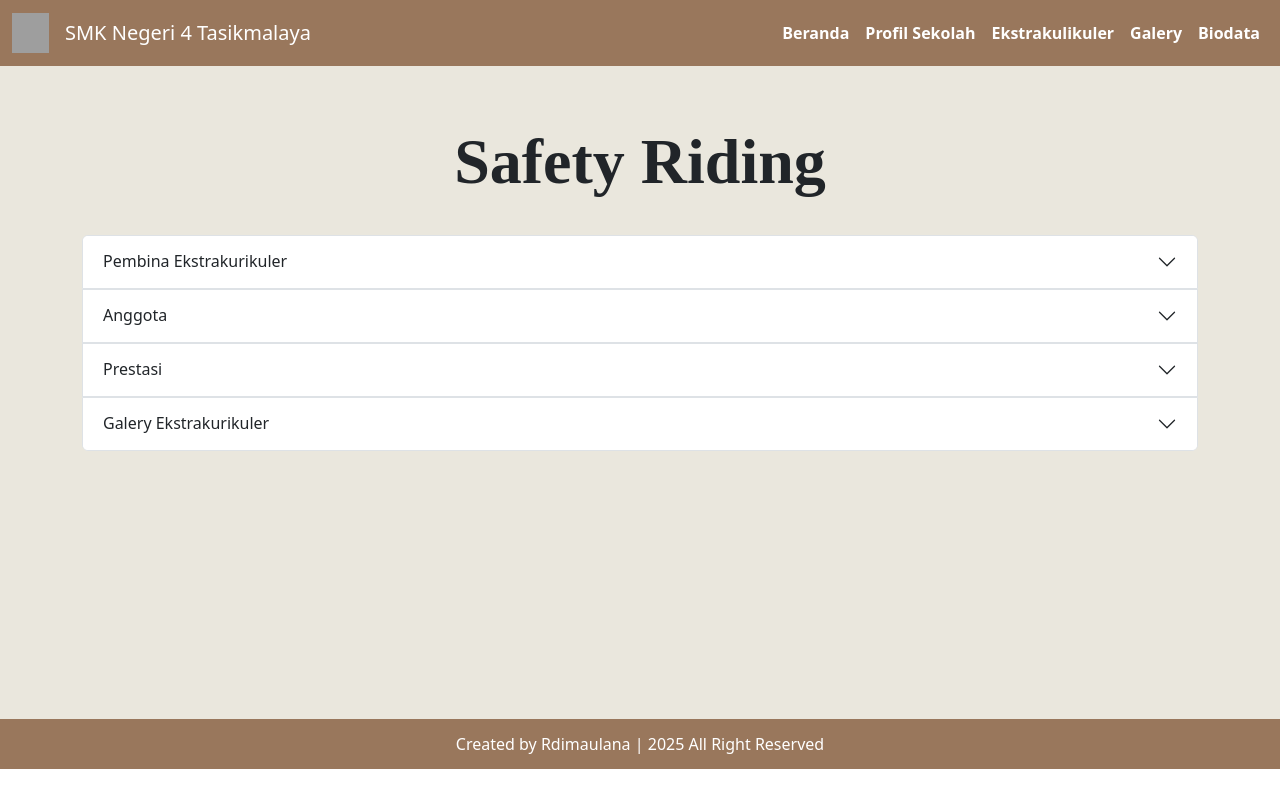
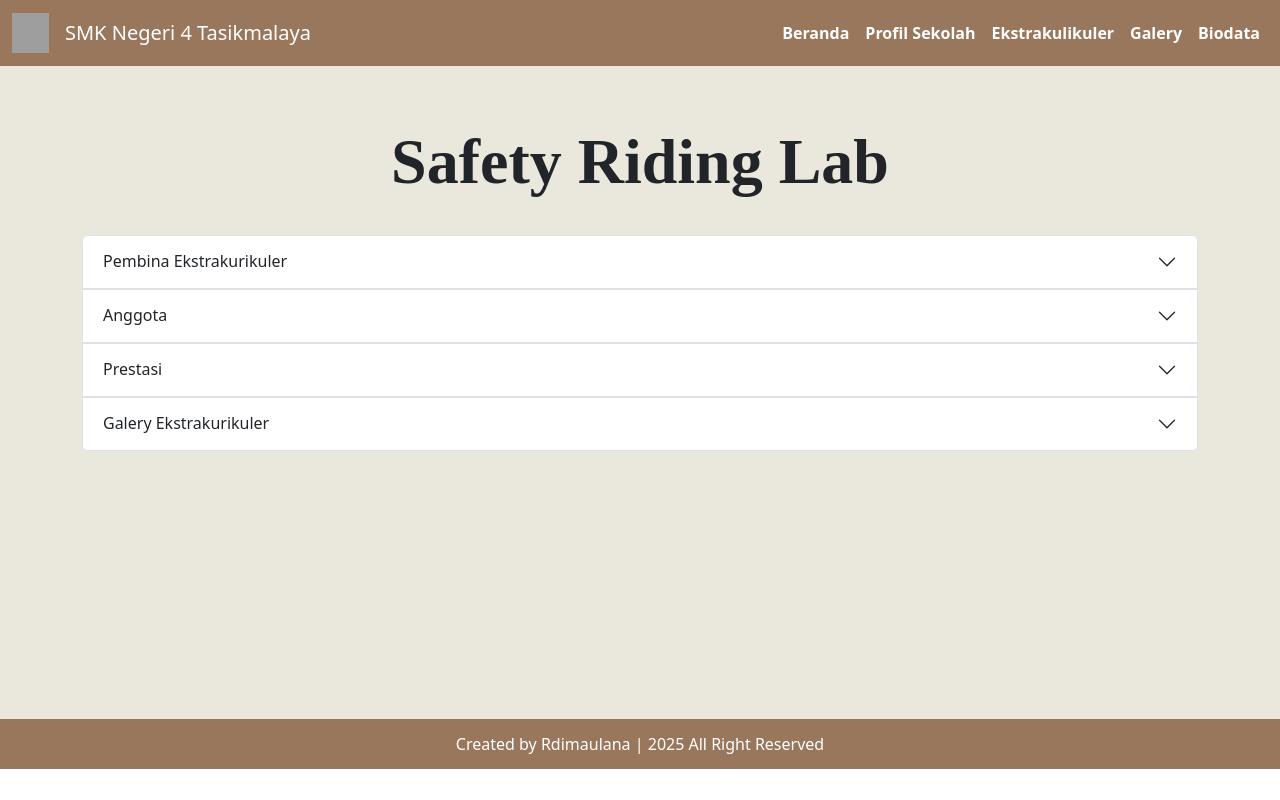
Before and after one commit to RadiTEFA/SMKN4TASIKMALAYA, a Nuxt app: page /Ekstrakulikuler/SafetyRidingLab in a window 1280 px wide. Built offline with nearby package versions, Linux system fonts and the light colour scheme; grey boxes are pictures that could not be loaded; a web font is replaced by a local one.

Commit message:
Update index.vue

```diff
--- a/pages/Ekstrakulikuler/SafetyRidingLab/index.vue
+++ b/pages/Ekstrakulikuler/SafetyRidingLab/index.vue
@@ -1,7 +1,7 @@
 <template>
   <div class="container-fluid bg pb-5">
     <div class="container mt-5">
-      <h1 class="text-center mb-4 JudulSepakbola">Safety Riding</h1>
+      <h1 class="text-center mb-4 JudulSepakbola">Safety Riding Lab</h1>
       <div class="accordion" id="accordionExample">
         <!-- Pembina Ekstrakurikuler -->
         <div class="accordion-item border">
@@ -14,14 +14,14 @@
           <div id="collapseOne" class="accordion-collapse collapse" aria-labelledby="headingOne"
             data-bs-parent="#accordionExample">
             <div class="accordion-body">
-              <h5 class="text-center">Pembina Ekstrakurikuler Safety Riding</h5>
+              <h5 class="text-center">Pembina Ekstrakurikuler Safety Riding Lab</h5>
               <div class="accordion-body">
                 <div class="text-center Pembina">
                   <img src="/gambar/Kurniawan.png" class="rounded" alt="...">
                 </div>
               </div>
-              <p>Ekstrakurikuler Safety Riding dibimbing oleh pembina yang berpengalaman dan profesional untuk mendukung
-                perkembangan kemampuan siswa dalam olahraga Safety Riding.</p>
+              <p>Ekstrakurikuler Safety Riding Lab dibimbing oleh pembina yang berpengalaman dan profesional untuk mendukung
+                perkembangan kemampuan siswa dalam olahraga Safety Riding Lab.</p>
               <ul class="list-group">
                 <li class="list-group-item">
                   <div class="isipembina">
@@ -41,18 +41,18 @@
                   <div class="isipembina">
                     <div class="label fw-bold text-start">Pengalaman</div>
                     <div class="separator">:</div>
-                    <div>10 tahun melatih tim Safety Riding sekolah</div>
+                    <div>10 tahun melatih tim Safety Riding Lab sekolah</div>
                   </div>
                 </li>
                 <li class="list-group-item">
                   <div class="isipembina">
                     <div class="label fw-bold text-start">Prestasi</div>
                     <div class="separator">:</div>
-                    <div>Membawa tim sekolah menjadi Juara 1 Turnamen Safety Riding Pelajar Tasikmalaya 2023</div>
+                    <div>Membawa tim sekolah menjadi Juara 1 Turnamen Safety Riding Lab Pelajar Tasikmalaya 2023</div>
                   </div>
                 </li>
               </ul>
-              <p class="mt-3">Dengan dukungan pembina yang berdedikasi, ekstrakurikuler Safety Riding menjadi salah satu kegiatan
+              <p class="mt-3">Dengan dukungan pembina yang berdedikasi, ekstrakurikuler Safety Riding Lab menjadi salah satu kegiatan
                 unggulan di sekolah.</p>
             </div>
           </div>
@@ -69,7 +69,7 @@
           <div id="collapseTwo" class="accordion-collapse collapse" aria-labelledby="headingTwo"
             data-bs-parent="#accordionExample">
             <div class="accordion-body">
-              <h5 class="text-center">Daftar Anggota Ekstrakurikuler Safety Riding</h5>
+              <h5 class="text-center">Daftar Anggota Ekstrakurikuler Safety Riding Lab</h5>
               <ul class="list-group">
                 <li class="list-group-item">1. Muhammad Rizky</li>
                 <li class="list-group-item">2. Ahmad Fadli</li>
@@ -95,7 +95,7 @@
           <div id="collapseThree" class="accordion-collapse collapse" aria-labelledby="headingThree"
             data-bs-parent="#accordionExample">
             <div class="accordion-body">
-              <h5 class="text-center">Daftar Prestasi Ekstrakurikuler Safety Riding</h5>
+              <h5 class="text-center">Daftar Prestasi Ekstrakurikuler Safety Riding Lab</h5>
               <ol class="list-group list-group-numbered">
                 <li class="list-group-item">Juara 1 Turnamen Antar-Sekolah se-Tasikmalaya (2023)</li>
                 <li class="list-group-item">Juara 2 Liga Pelajar Nasional Wilayah Jawa Barat (2022)</li>
@@ -118,13 +118,13 @@
           <div id="collapseFour" class="accordion-collapse collapse" aria-labelledby="headingFour"
             data-bs-parent="#accordionExample">
             <div class="accordion-body">
-              <h5 class="text-center">Galery Kegiatan Ekstrakurikuler Safety Riding</h5>
+              <h5 class="text-center">Galery Kegiatan Ekstrakurikuler Safety Riding Lab</h5>
               <div class="row row-cols-1 row-cols-sm-2 row-cols-md-3 g-3">
                 <div class="col">
                   <div class="card">
                     <img src="https://via.placeholder.com/300x200" class="card-img-top" alt="Kegiatan 1">
                     <div class="card-body">
-                      <p class="card-text">Latihan Rutin Tim Safety Riding</p>
+                      <p class="card-text">Latihan Rutin Tim Safety Riding Lab</p>
                     </div>
                   </div>
                 </div>
```
